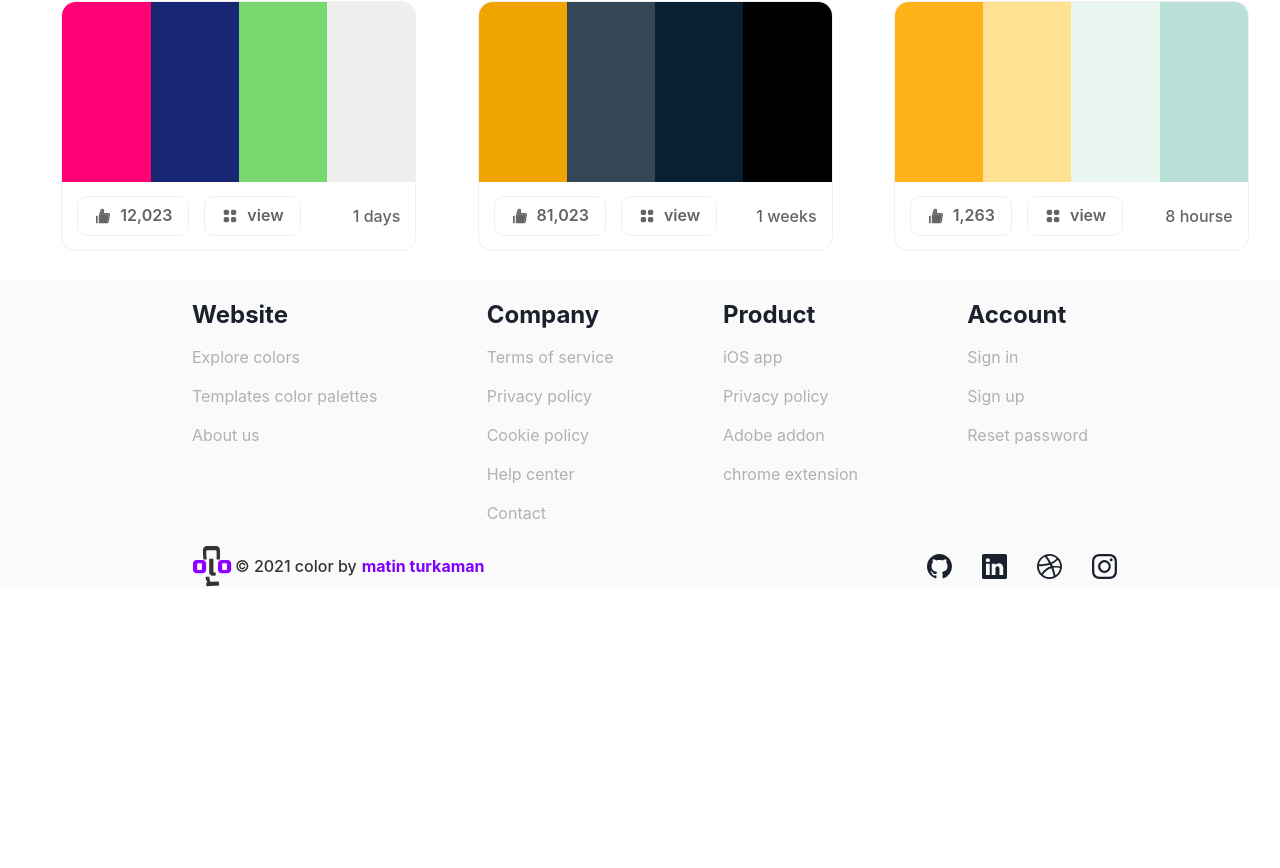
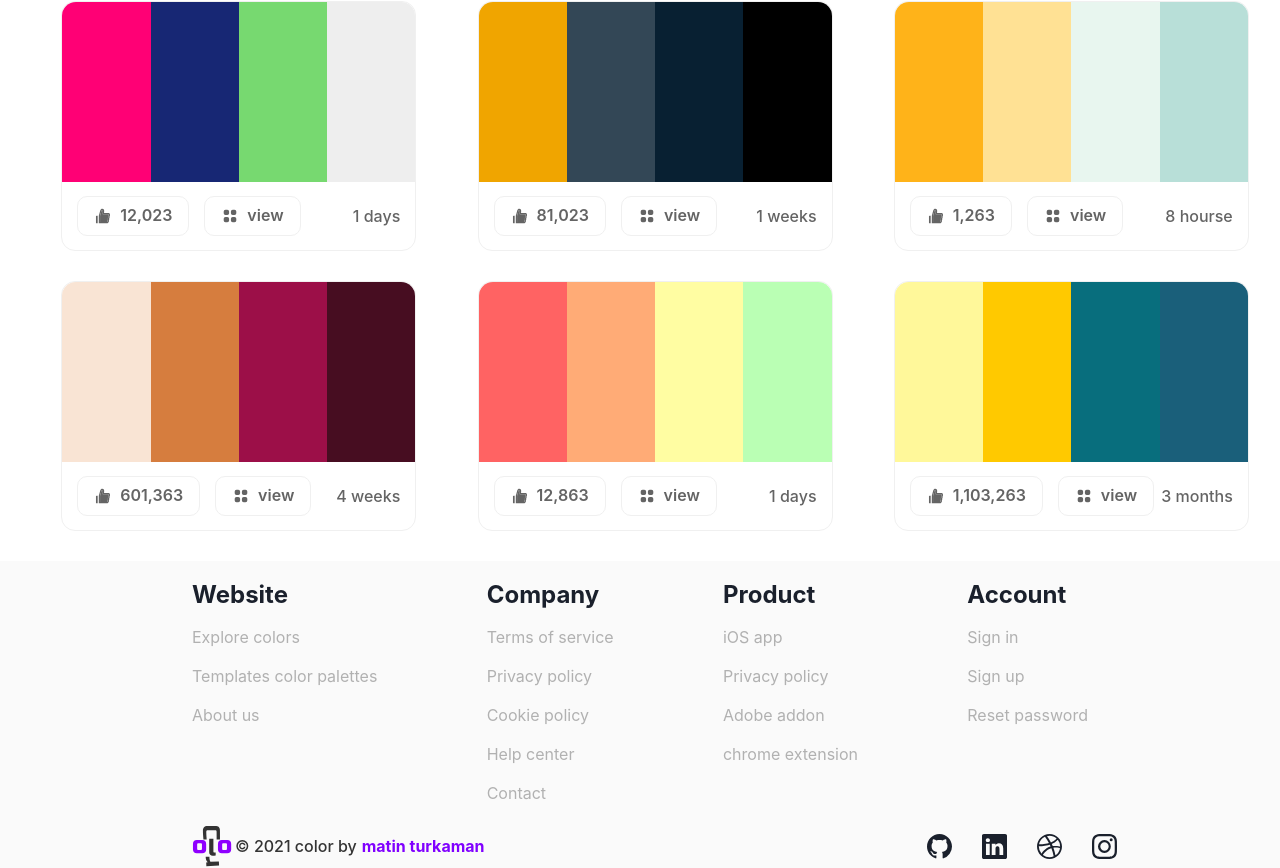
Before and after one commit to matinturkaman/colors, a React (Create React App) app: page /explore in a window 1280 px wide. Shown: the part 7449-8317 px from the top of the page. Before the commit the page ends 8037 px from the top, so only its background shows below. Built offline with nearby package versions, Linux system fonts and the light colour scheme.

Commit message:
new colors

```diff
--- a/src/App.js
+++ b/src/App.js
@@ -4,7 +4,9 @@ import Layout from "./layout/layout";
 import "./App.css"
 import { Route, Switch } from "react-router";
 
+
 const App = () => {
+
   return (
     <>
       <Layout>
@@ -16,6 +18,7 @@ const App = () => {
       </Layout>
     </>
   );
+
 };
 
 export default App;
--- a/src/data/colors.js
+++ b/src/data/colors.js
@@ -809,6 +809,36 @@ const palettes = [
     date: "8 hourse",
     id: 80,
   },
+  {
+    one: "#F9E4D4",
+    two: "#D67D3E",
+    three: "#9C0F48",
+    four: "#470D21",
+    category: "grown",
+    like: "601,363",
+    date: "4 weeks",
+    id: 81,
+  },
+  {
+    one: "#FF6363",
+    two: "#FFAB76",
+    three: "#FFFDA2",
+    four: "#BAFFB4",
+    category: "yellow",
+    like: "12,863",
+    date: "1 days",
+    id: 82,
+  },
+  {
+    one: "#FFF89A",
+    two: "#FFC900",
+    three: "#086E7D",
+    four: "#1A5F7A",
+    category: "yellow",
+    like: "1,103,263",
+    date: "3 months",
+    id: 80,
+  },
 ];
 
 export default palettes;
--- a/src/pages/Templates.js
+++ b/src/pages/Templates.js
@@ -4,6 +4,7 @@ import { CopyToClipboard } from "react-copy-to-clipboard";
 import TempData from "../data/temp";
 
 const Temp = () => {
+
   const [copied, setCopied] = useState(false);
 
   const toggleCopy = () => {
```
